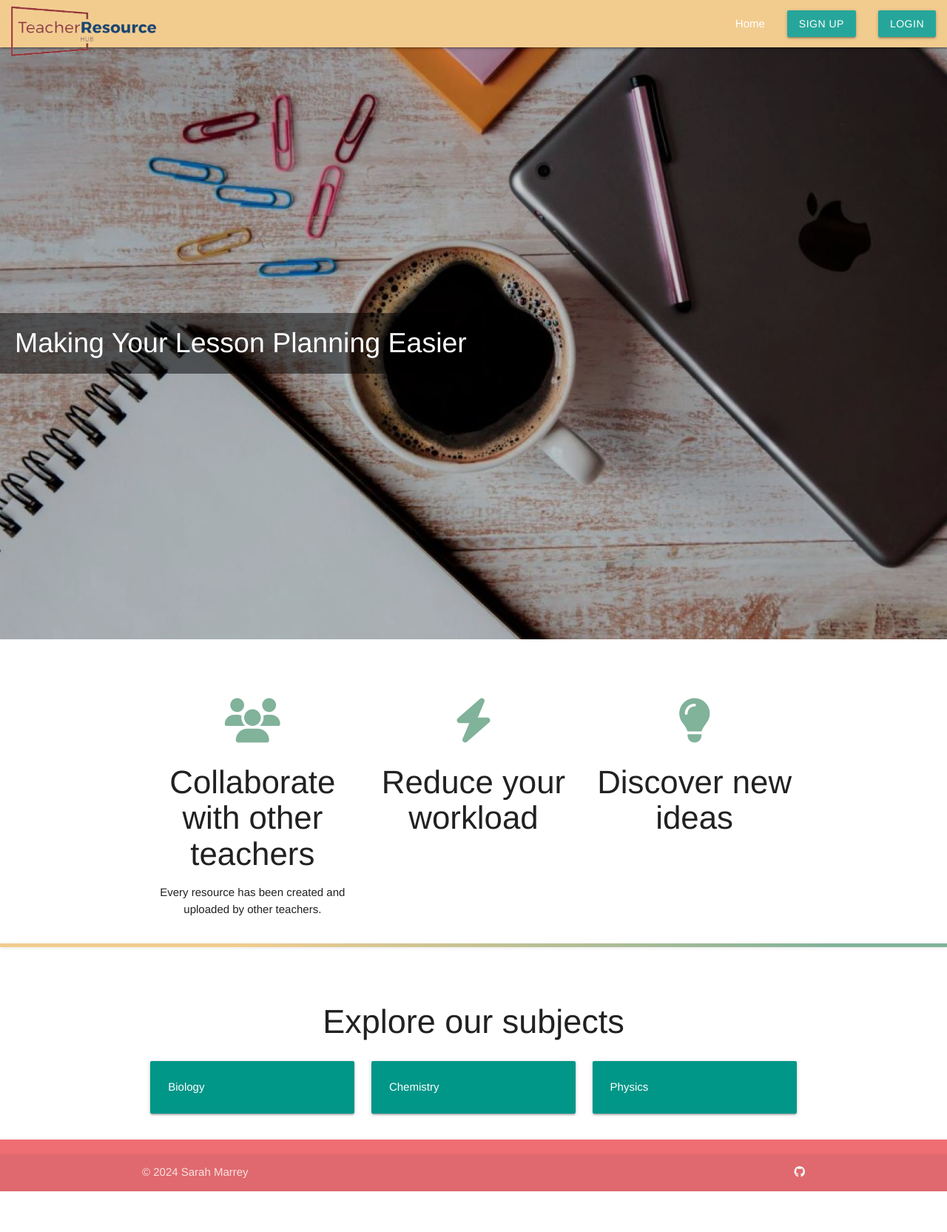
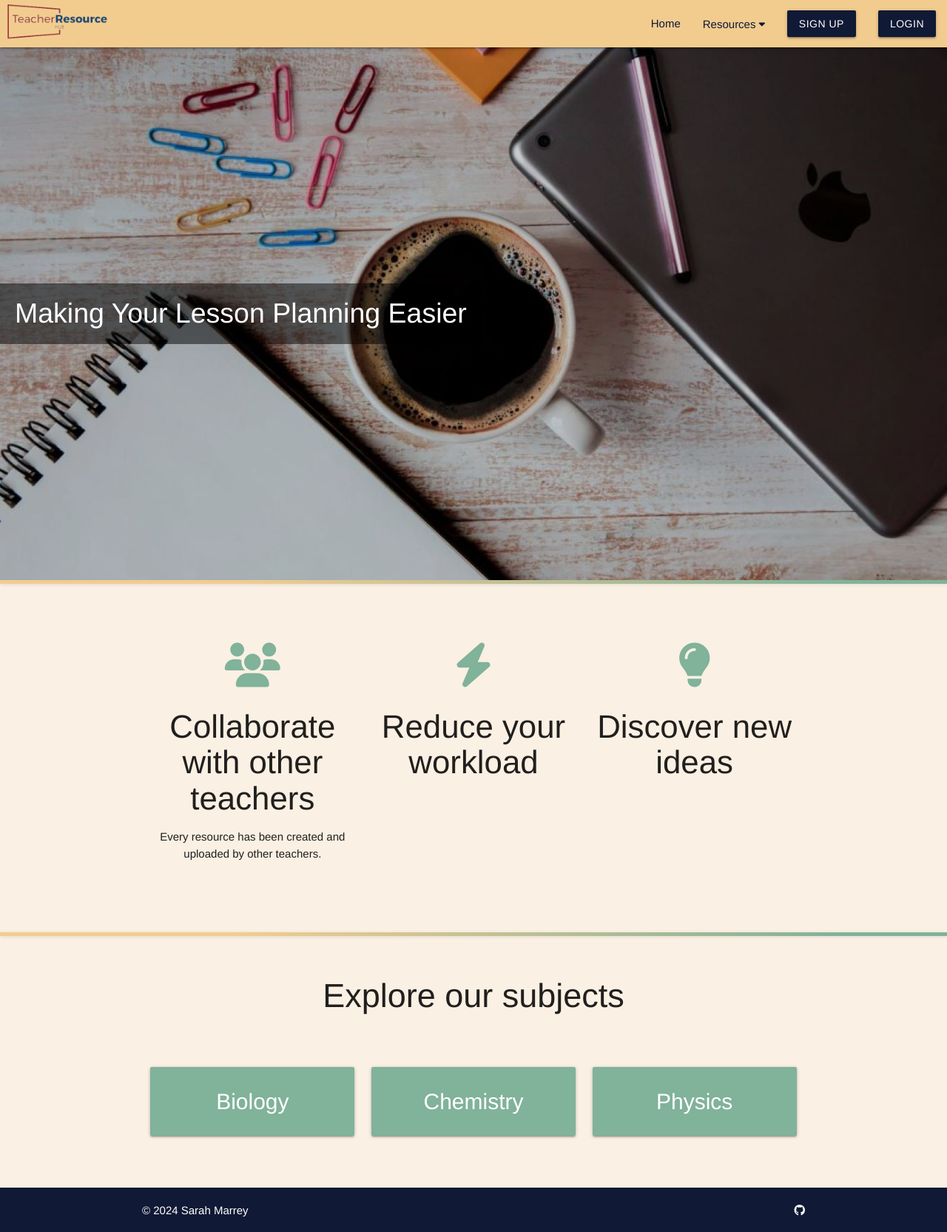
Before and after one commit to sarah2244-4/project-3-teacher-resource-hub, a Flask app: page / in a window 1280 px wide. Shown: the whole page at 74% size. Before the commit the page ends 1610 px from the top, so only its background shows below. Run offline with Flask 3, Linux system fonts and the light colour scheme; some libraries are stand-ins or nearby versions.

Commit message:
Styled pages

```diff
--- a/resourcehub/static/assets/css/style.css
+++ b/resourcehub/static/assets/css/style.css
@@ -12,6 +12,17 @@
 
 }
 
+body {
+  display: flex;
+  min-height: 100vh;
+  flex-direction: column;
+  background-color: rgb(250, 240, 227);
+}
+
+main {
+  flex: 1 0 auto;
+}
+
 .header {
   text-align: center;
   font-size: 3rem;
@@ -19,32 +30,63 @@
 
 .divider {
   width: 100%;
+  margin: 0 auto;
   border: none;
   height: 5px;
   background: linear-gradient(90deg, rgba(242,204,143,1) 25%, rgba(129,178,154,1) 89%);
   box-shadow: 0 1px 5px rgba(0, 0, 0, 0.1);
-  margin: 20px 0;
+}
+
+/* Buttons */
+
+.btn {
+  background-color: var(--dark-blue);
+}
+
+.btn, .bg-link {
+  -webkit-transition: ease-in-out 0.3s;
+  -moz-transition: ease-in-out 0.3s;
+  transition: ease-in-out 0.3s;
+}
+
+.btn:hover, .bg-link:hover{
+  background-color: var(--red);
+}
+
+.btn:active, .bg-link:active{
+  background-color: (var(--red));
 }
 
 /* Logo */
+
 .logo {
-  height: 10vh;
+  height: 55px;
 }
 
 /* Navbar */
+
 .nav-wrapper {
   background-color: var(--yellow);
 }
 
-li {
+.nav-link {
   color: var(--dark-blue);
 }
+
+/* Footer */
+
+.page-footer {
+  background-color: var(--dark-blue);
+  padding-bottom: 18px;
+}
+
+/* Index Page */
 
 /* Hero */
 
 .hero {
     position: relative;
-    height: 100vh;
+    height: 90vh;
     background-image: url('../images/lesson-planning.jpg');
     background-size: cover;
     background-position: center;
@@ -80,7 +122,7 @@ li {
 
 .promo-table {
   text-align: center;
-  margin-top: 10vh;
+  margin: 80px auto;
 }
 
 .promo-icon {
@@ -88,33 +130,67 @@ li {
   color: var(--blue)
 }
 
-/* Subject cards */
+/* Subject Cards */
 
 .subject-card-container {
   padding-top: 20px;
 }
 
-/* Resource cards */
+.card-panel {
+  background-color: var(--blue);
+  text-align: center;
+  font-size: 2rem;
+  margin: 50px 0;
+}
+
+@media screen and (min-width: 600px) and (max-width: 900px) {
+  .card-panel {
+    margin: 2vh 0;
+    font-size: 1.8rem;
+  }
+  .promo-header {
+    font-size: 2.5rem;
+  }
+}
+
+/* Profile */
+
+.welcome {
+  color: var(--dark-blue)
+}
+
+/* Resource Cards */
 
 .card-content {
     font-weight: bold;
     font-size: 1.1em;
     margin-right:4px;
 
-		/* .material-icons {
-			font-size: 1.5em;
-			position: relative;
-			top: 5px;
-			margin-right: 0.5em;
-		}	 */
+
 }
 
-body {
-    display: flex;
-    min-height: 100vh;
-    flex-direction: column;
-  }
+.profile-card {
+  background-color: var(--darkred);
+}
 
-  main {
-    flex: 1 0 auto;
-  }
+.card-title {
+  text-transform: capitalize;
+}
+
+.card-description {
+
+}
+
+.card-action i, .card-action span {
+  color: var(--yellow)
+}
+
+.profile
+
+.profile-card i {
+  font-size: 1.5em;
+  position: relative;
+  top: 5px;
+  margin-right: 0.5em;
+
+}
--- a/resourcehub/templates/add_resource.html
+++ b/resourcehub/templates/add_resource.html
@@ -1,11 +1,11 @@
 {% extends "base.html" %}
 {% block content %}
 
+<div class="container">
     <h3 class="center-align">Add Resource</h3>
 
     <div class="row card-panel">
         <form class="col s12" method="POST" action="{{ url_for('add_resource') }}" enctype="multipart/form-data">
-        <!-- Category name -->
             <div class="row">
                 <div class="input-field col s12">
                     <i class="fa-solid fa-pen prefix"></i>
@@ -61,6 +61,7 @@
             </div>
         </form>
     </div>
+</div>
 
 
 {% endblock %}
--- a/resourcehub/templates/base.html
+++ b/resourcehub/templates/base.html
@@ -12,7 +12,7 @@
     <header>
         <!-- Dropdown Structure in Navbar -->
         <ul id="dropdown1" class="dropdown-content">
-            <li><a href="#">Biology</a></li>
+            <li ><a href="#">Biology</a></li>
             <li><a href="#">Chemistry</a></li>
             <li><a href="#">Physics</a></li>
         </ul>
@@ -28,18 +28,20 @@
             <nav>
                 <div class="nav-wrapper">
                     <a href="{{ url_for('home') }}" class="brand-logo"><img src="static/assets/images/colour-logo-removebg.png" alt="Education Resource Hub logo" class="logo"></a>
-                    <a href="" data-target="mobile-demo" class="sidenav-trigger"><i class="fas fa-bars"></i></a>
+                    <a href="" data-target="mobile-demo" class="sidenav-trigger nav-link"><i class="fas fa-bars"></i></a>
                     <ul id="nav-mobile" class="right hide-on-med-and-down">
                         {% if user.is_authenticated %}
-                        <li><a href="{{ url_for('home') }}">Home</a></li>
-                        <li><a href="{{ url_for('profile') }}">Profile</a></li>
+                        <li><a href="{{ url_for('home') }}" class="nav-link">Home</a></li>
+                        <li><a href="{{ url_for('profile') }}" class="nav-link">Profile</a></li>
                         <!-- Dropdown Trigger -->
-                        <li><a class="dropdown-trigger" href="#" data-target="dropdown1">Resources <i class="fa-solid fa-caret-down fa-sm"></i></a></li>
+                        <li><a class="dropdown-trigger nav-link" href="#" data-target="dropdown1">Resources <i class="fa-solid fa-caret-down fa-sm nav-link"></i></a></li>
                         <li><a href="{{ url_for('logout') }}" class="waves-effect waves-light btn">Logout</a></li>
                         {% else %}
-                        <li><a href="{{ url_for('home') }}">Home</a></li>
-                        <li><a href="{{ url_for('signup') }}" class="waves-effect waves-light btn">Sign Up</a></li>
-                        <li><a href="{{ url_for('login') }}" class="waves-effect waves-light btn">Login</a></li>
+                        <li><a href="{{ url_for('home') }}" class="nav-link">Home</a></li>
+                        <!-- Dropdown Trigger -->
+                        <li><a class="dropdown-trigger nav-link" href="#" data-target="dropdown1">Resources <i class="fa-solid fa-caret-down fa-sm nav-link"></i></a></li>
+                        <li><a href="{{ url_for('signup') }}" class="waves-effect btn">Sign Up</a></li>
+                        <li><a href="{{ url_for('login') }}" class="waves-effect btn">Login</a></li>
                         {% endif %}
                     </ul>
                 </div>
@@ -48,14 +50,24 @@
 
         <!-- Mobile Sidenav -->
         <ul class="sidenav" id="mobile-demo">
-            <li><a href="#">Home</a></li>
+            {% if user.is_authenticated %}
+                <li><a href="{{ url_for('home') }}" class="nav-link">Home</a></li>
+                <li><a href="{{ url_for('profile') }}" class="nav-link">Profile</a></li>
                 <!-- Dropdown Trigger -->
-            <li><a class="dropdown-trigger" href="#" data-target="dropdown2">Resources <i class="fa-solid fa-caret-down fa-sm"></i></a></li>
-            <li><a href="#" class="waves-effect waves-light btn">Sign Up/Login</a></li>
+                <li><a class="dropdown-trigger nav-link" href="#" data-target="dropdown2">Resources <i class="fa-solid fa-caret-down fa-sm"></i></a></li>
+                <li><a href="{{ url_for('logout') }}" class="waves-effect btn">Logout</a></li>
+            {% else %}
+                <li><a href="{{ url_for('home') }}" class="nav-link">Home</a></li>
+                <!-- Dropdown Trigger -->
+                <li><a class="dropdown-trigger nav-link" href="#" data-target="dropdown2">Resources <i class="fa-solid fa-caret-down fa-sm"></i></a></li>
+                <li><a href="{{ url_for('signup') }}" class="waves-effect btn">Sign Up</a></li>
+                <li><a href="{{ url_for('login') }}" class="waves-effect btn">Login</a></li>
+            {% endif %}
         </ul>
     </header>
 
     <main>
+        <div class="container">
 
             {% with messages = get_flashed_messages(with_categories=true) %}
             {% if messages %}
@@ -84,6 +96,7 @@
                 {% endfor %}
             {% endif %}
             {% endwith %}
+        </div>
 
         {% block content %}
         {% endblock %}
@@ -92,28 +105,9 @@
 
     <!-- Footer -->
     <footer class="page-footer">
-        <!-- <div class="container">
-          <div class="row">
-            <div class="col l6 s12">
-              <h5 class="white-text">Footer Content</h5>
-              <p class="grey-text text-lighten-4">You can use rows and columns here to organize your footer content.</p>
-            </div>
-            <div class="col l4 offset-l2 s12">
-              <h5 class="white-text">Links</h5>
-              <ul>
-                <li><a class="grey-text text-lighten-3" href="#!">Link 1</a></li>
-                <li><a class="grey-text text-lighten-3" href="#!">Link 2</a></li>
-                <li><a class="grey-text text-lighten-3" href="#!">Link 3</a></li>
-                <li><a class="grey-text text-lighten-3" href="#!">Link 4</a></li>
-              </ul>
-            </div>
-          </div>
-        </div> -->
-        <div class="footer-copyright">
             <div class="container">
             © 2024 Sarah Marrey
-          <a class="grey-text text-lighten-4 right" href="https://github.com/sarah2244-4" target="_blank"><i class="fa-brands fa-github"></i></a>
-          </div>
+            <a class="grey-text text-lighten-4 right link" href="https://github.com/sarah2244-4" target="_blank"><i class="fa-brands fa-github"></i></a>
         </div>
     </footer>
 
--- a/resourcehub/templates/index.html
+++ b/resourcehub/templates/index.html
@@ -8,26 +8,29 @@
     </div>
 </div>
 
+<div class="divider"></div>
+
+
 
 <!-- Promo table -->
 
 <div class="container promo-table">
     <div class="row">
 
-        <div class="col s4">
+        <div class="col s12 m4">
             <i class="fa-solid fa-users promo-icon"></i>
-            <h3>Collaborate with other teachers</h3>
-            <p>Every resource has been created and uploaded by other teachers.</p>
+            <h3 class="promo-header">Collaborate with other teachers</h3>
+            <p class="promo-text">Every resource has been created and uploaded by other teachers.</p>
         </div>
-        <div class="col s4">
+        <div class="col s12 m4">
             <i class="fa-solid fa-bolt promo-icon"></i>
-            <h3>Reduce your workload</h3>
-            <p></p>
+            <h3 class="promo-header">Reduce your workload</h3>
+            <p class="promo-text"></p>
         </div>
-        <div class="col s4">
+        <div class="col s12 m4">
             <i class="fa-solid fa-lightbulb promo-icon"></i>
-            <h3>Discover new ideas</h3>
-            <p></p>
+            <h3 class="promo-header">Discover new ideas</h3>
+            <p class="promo-text"></p>
         </div>
 
     </div>
@@ -42,7 +45,7 @@
     <div class="row">
         <div class="col s12 m4">
             <a href="#">
-                <div class="card-panel teal">
+                <div class="card-panel bg-link">
                     <span class="white-text">Biology
                     </span>
                 </div>
@@ -50,7 +53,7 @@
         </div>
         <div class="col s12 m4">
             <a href="#">
-                <div class="card-panel teal">
+                <div class="card-panel bg-link">
                     <span class="white-text">Chemistry
                     </span>
                 </div>
@@ -58,7 +61,7 @@
         </div>
         <div class="col s12 m4">
             <a href="#">
-                <div class="card-panel teal">
+                <div class="card-panel bg-link">
                     <span class="white-text">Physics
                 </span>
                 </div>
```
Also changed, not shown: resourcehub/templates/profile.html (+19 -14 lines), README.md, 1 other file. Lines whose indentation alone changed are shown as unchanged.
